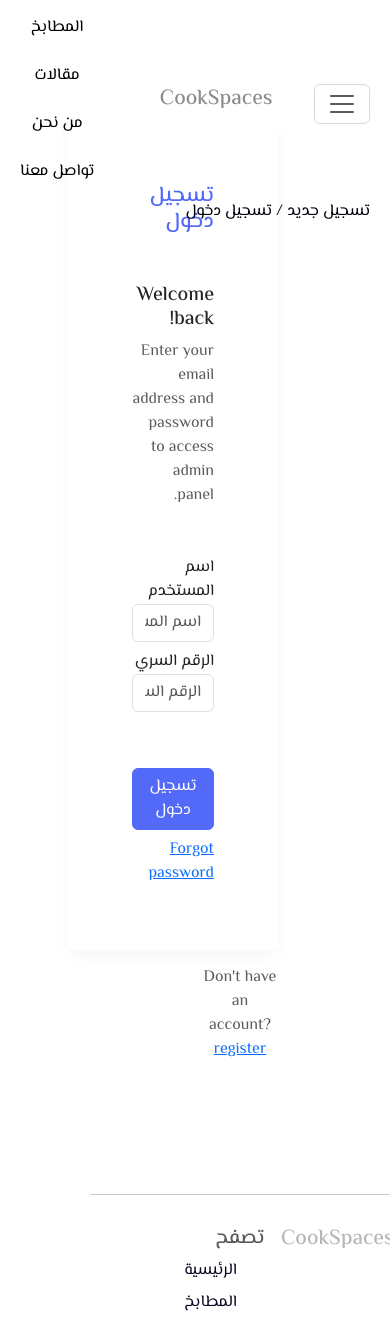
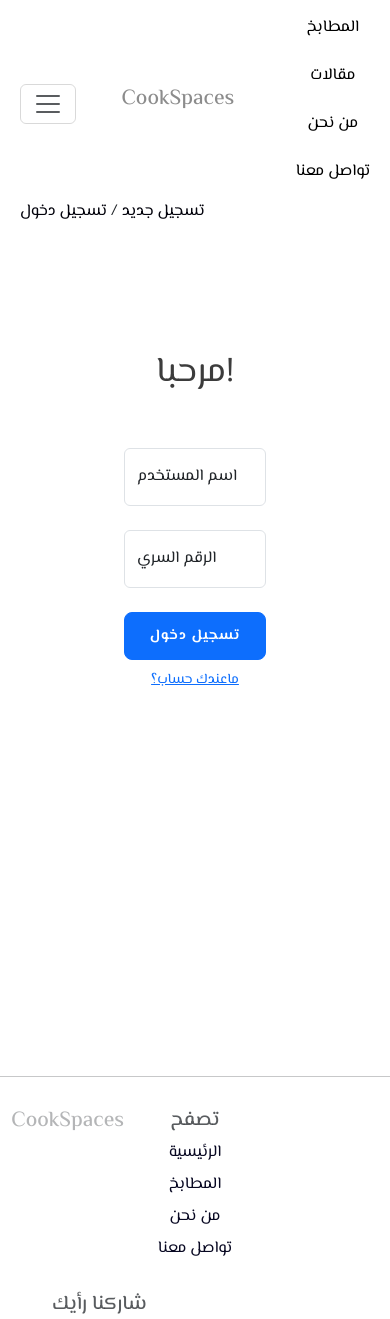
Before and after one commit to Nawal-ir/CookSpaces, a Django app: page /login/ in a window 390 px wide. Shown: the top 1319 px of the page. Run offline with Django 5.2, Linux system fonts and the light colour scheme; some libraries are stand-ins or nearby versions; some web fonts are replaced.

Commit message:
Update Login Page

```diff
--- a/CookSpaces/accounts/templates/accounts/login_user.html
+++ b/CookSpaces/accounts/templates/accounts/login_user.html
@@ -4,55 +4,28 @@
 
 {% block styles %}
 <style>
-body{
-    margin-top:20px;
-    background: #497bae;
-    direction: rtl;
-    height:400px;
-    width: 300px;
-}
-.account-block {
-    padding: 0;
-    background-image: url(https://bootdey.com/img/Content/bg1.jpg);
-    background-repeat: no-repeat;
-    background-size: cover;
-    height:400px;
-    width: 300px;
-    position: relative;
+
+.login {
+  min-height: 100vh;
   direction: rtl;
 }
-.account-block .overlay {
-    -webkit-box-flex: 1;
-    -ms-flex: 1;
-    flex: 1;
-    position: absolute;
-    top: 0;
-    bottom: 0;
-    left: 0;
-    right: 0;
-    background-color: rgba(0, 0, 0, 0.4);
-}
-.account-block .account-testimonial {
-    text-align: center;
-    color: #fff;
-    position: absolute;
-    margin: 0 auto;
-    padding: 0 1.75rem;
-    bottom: 3rem;
-    left: 0;
-    right: 0;
 
+.bg-image {
+  background-image: url('https://source.unsplash.com/WEQbe2jBg40/600x1200');
+  background-size: cover;
+  background-position: center;
 }
 
-.text-theme {
-    color: #5369f8 !important;
+.login-heading {
+  font-weight: 300;
 }
 
-.btn-theme {
-    background-color: #5369f8;
-    border-color: #5369f8;
-    color: #fff;
+.btn-login {
+  font-size: 0.9rem;
+  letter-spacing: 0.05rem;
+  padding: 0.75rem 1rem;
 }
+
 </style>
 {% endblock %}
 {% block content %}
@@ -103,61 +76,51 @@ body{
     </div>
 </section> -->
 <section>
-    <div id="main-wrapper" class="container " >
-        <div class="row justify-content-center">
-            <div class="col-xl-10">
-                <div class="card border-0">
-                    <div class="card-body p-0">
-                        <div class="row no-gutters">
-                            <div class="col-lg-6">
-                                <div class="p-5">
-                                    <div class="mb-5">
-                                        <h3 class="h4 font-weight-bold text-theme">تسجيل دخول </h3>
+    <div class="container-fluid ps-md-0">
+        <div class="row g-0">
+          <div class="d-none d-md-flex col-md-4 col-lg-6 bg-image"></div>
+          <div class="col-md-8 col-lg-6">
+            <div class="login d-flex align-items-center py-5">
+              <div class="container">
+                <div class="row">
+                  <div class="col-md-9 col-lg-8 mx-auto" >
+                    <h3 class=" title login-heading mb-4 " >!مرحبا</h3>
+
+                    <!-- Sign In Form -->
+                    <form action="{% url 'accounts:login' %}" method="post" class="d-flex flex-column gap-2 ">
+                        {% csrf_token %}
+
+                      <div class="form-floating mb-3">
+                        <input name="username" class="form-control" type="text" minlength="3" id="floatingInput" required placeholder="اسم المستخدم" />
+                        <label for="floatingInput">اسم المستخدم</label>
+                      </div>
+                      <div class="form-floating mb-3">
+                        <input name="password" class="form-control" type="password" minlength="6" id="floatingPassword" required placeholder="الرقم السري" />
+                        <label for="floatingPassword">الرقم السري</label>
                       </div>
 
-                                    <h6 class="h5 mb-0">Welcome back!</h6>
-                                    <p class="text-muted mt-2 mb-5">Enter your email address and password to access admin panel.</p>
+                      <!-- <div class="form-check mb-3">
+                        <input class="form-check-input" type="checkbox" value="" id="rememberPasswordCheck">
+                        <label class="form-check-label" for="rememberPasswordCheck">
+                          Remember password
+                        </label>
+                      </div> -->
 
-                                    <form  action="{% url 'accounts:login' %}" method="post" class="d-flex flex-column gap-2 ">
-                                        <div class="form-group">
-                                            <label for="exampleInputEmail1">اسم المستخدم</label>
-                                            <input name="username" class="form-control " type="text" minlength="3"  id="exampleInputEmail1"  required placeholder="اسم المستخدم" />
+                      <div class="d-grid">
+                        <button class="btn btn-lg btn-primary btn-login text-uppercase fw-bold mb-2" type="submit">تسجيل دخول</button>
+                        <div class="text-center">
+                          <a class="small" href="{% url 'accounts:register' %}">ماعندك حساب؟</a>
                         </div>
-                                        <div class="form-group mb-5">
-                                            <label for="exampleInputPassword1">الرقم السري</label>
-                                            <input name="password" class="form-control" type="password" minlength="6" id="exampleInputPassword1" required placeholder="الرقم السري" />
                       </div>
-                                        <button type="submit" class="btn btn-theme">تسجيل دخول</button>
-                                        <a href="#l" class="forgot-link float-right text-primary">Forgot password</a>
+
                     </form>
                   </div>
                 </div>
-
-                            <div class="col-lg-6 d-none d-lg-inline-block">
-                                <div class="account-block rounded-right">
-                                    <div class="overlay rounded-right"></div>
-                                    <div class="account-testimonial">
-                                        <h4 class="text-white mb-4">This  beautiful theme yours!</h4>
-                                        <p class="lead text-white">"Best investment i made for a long time. Can only recommend it for other users."</p>
-                                        <p>- Admin User</p>
+              </div>
             </div>
           </div>
         </div>
       </div>
 
-                    </div>
-                    <!-- end card-body -->
-                </div>
-                <!-- end card -->
-
-                <p class="text-muted text-center mt-3 mb-0">Don't have an account? <a href="" class="text-primary ml-1">register</a></p>
-
-                <!-- end row -->
-
-            </div>
-            <!-- end col -->
-        </div>
-        <!-- Row -->
-    </div>
 </section>
 {% endblock %}
```
Lines whose indentation alone changed are shown as unchanged.
